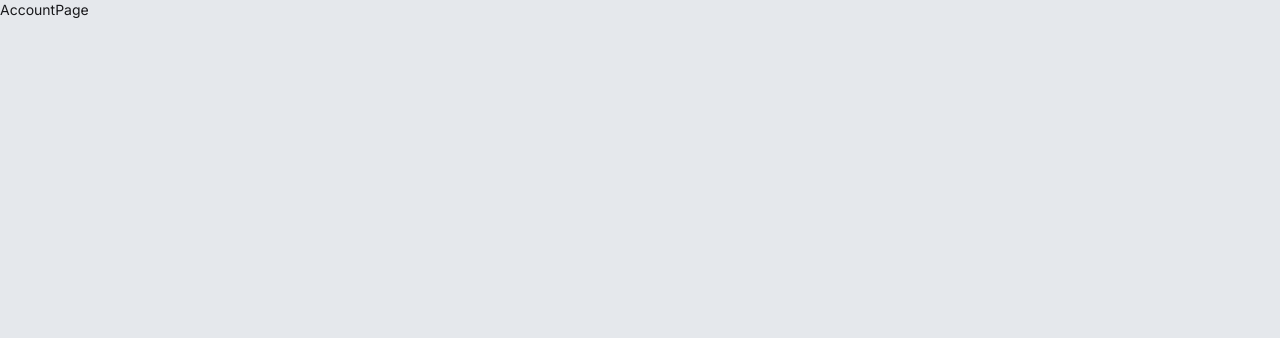
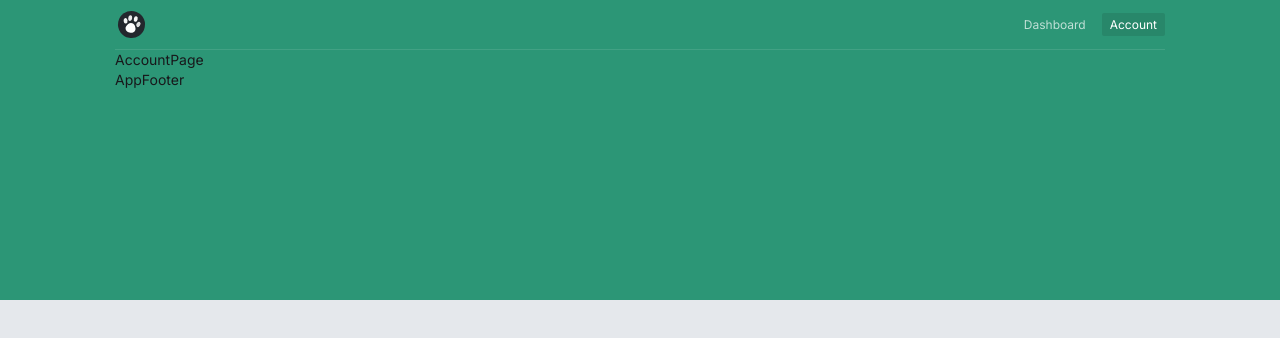
Before and after one commit to Al-E-00/petsoft_project, a Next.js app: page /app/account in a window 1280 px wide. Shown: the top 338 px of the page. Built offline with nearby package versions, Linux system fonts and the light colour scheme.

Commit message:
Add new components and dependencies

```diff
--- a/package.json
+++ b/package.json
@@ -10,6 +10,7 @@
   },
   "dependencies": {
     "@radix-ui/react-icons": "^1.3.0",
+    "@radix-ui/react-slot": "^1.0.2",
     "class-variance-authority": "^0.7.0",
     "clsx": "^2.1.0",
     "next": "14.1.1",
--- /dev/null
+++ b/src/app/(app)/app/layout.tsx
@@ -0,0 +1,17 @@
+import AppFooter from '@/components/app-footer';
+import AppHeader from '@/components/app-header';
+import BackgroundPattern from '@/components/background-pattern';
+
+export default function Layout({ children }: { children: React.ReactNode }) {
+  return (
+    <>
+      <BackgroundPattern />
+
+      <div className='max-w-[65.625rem] mx-auto'>
+        <AppHeader />
+        {children}
+        <AppFooter />
+      </div>
+    </>
+  );
+}
--- a/src/app/(marketing)/page.tsx
+++ b/src/app/(marketing)/page.tsx
@@ -1,5 +1,7 @@
 import Logo from '@/components/logo';
+import { Button } from '@/components/ui/button';
 import Image from 'next/image';
+import Link from 'next/link';
 
 export default function Home() {
   return (
@@ -14,16 +16,22 @@ export default function Home() {
       <div>
         <Logo />
         <h1 className='text-5xl font-semibold my-6 max-w-[31.25rem]'>
-          Manage your <span className='font-extrabold'>pet daycare</span> with ease
+          Manage your <span className='font-extrabold'>pet daycare</span> with
+          ease
         </h1>
         <p className='text-2xl font-medium max-w-[37.5rem]'>
           Use PetSoft to easily keep track of pets under your care. Get lifetime
           access for $299.
         </p>
-      </div>
 
-      <div className='mt-10'>
-
+        <div className='mt-10 space-x-3'>
+          <Button asChild>
+            <Link href='/signup'>Get Started</Link>
+          </Button>
+          <Button variant='secondary' asChild>
+            <Link href='/login'>Log In</Link>
+          </Button>
+        </div>
       </div>
     </main>
   );
--- /dev/null
+++ b/src/components/app-footer.tsx
@@ -0,0 +1,5 @@
+import React from 'react';
+
+export default function AppFooter() {
+  return <div>AppFooter</div>;
+}
--- /dev/null
+++ b/src/components/app-header.tsx
@@ -0,0 +1,42 @@
+'use client';
+
+import React from 'react';
+import Link from 'next/link';
+
+import Logo from './logo';
+import { usePathname } from 'next/navigation';
+import { cn } from '@/lib/utils';
+
+const routes = [
+  { label: 'Dashboard', path: '/app/dashboard' },
+  { label: 'Account', path: '/app/account' },
+];
+
+export default function AppHeader() {
+  const activePathname = usePathname();
+
+  return (
+    <header className='flex justify-between items-center border-b border-white/10 py-2'>
+      <Logo />
+      <nav>
+        <ul className='flex gap-2 text-xs'>
+          {routes.map((route) => (
+            <li key={route.path}>
+              <Link
+                href={route.path}
+                className={cn(
+                  'text-white/70 rounded-sm px-2 py-1 hover:text-white focus:white transition',
+                  {
+                    'bg-black/10 text-white': activePathname === route.path,
+                  }
+                )}
+              >
+                {route.label}
+              </Link>
+            </li>
+          ))}
+        </ul>
+      </nav>
+    </header>
+  );
+}
--- /dev/null
+++ b/src/components/background-pattern.tsx
@@ -0,0 +1,7 @@
+import React from 'react';
+
+export default function BackgroundPattern() {
+  return (
+    <div className='bg-[#2C9676] h-[18.75rem] w-full absolute top-0 -z-10' />
+  );
+}
--- /dev/null
+++ b/src/components/ui/button.tsx
@@ -0,0 +1,54 @@
+import * as React from 'react';
+import { Slot } from '@radix-ui/react-slot';
+import { cva, type VariantProps } from 'class-variance-authority';
+
+import { cn } from '@/lib/utils';
+
+const buttonVariants = cva(
+  'inline-flex items-center justify-center whitespace-nowrap rounded-full text-sm font-medium transition-colors focus-visible:outline-none focus-visible:ring-1 focus-visible:ring-zinc-950 disabled:pointer-events-none disabled:opacity-50',
+  {
+    variants: {
+      variant: {
+        default: 'bg-zinc-900 text-zinc-50 shadow hover:bg-zinc-900/90',
+        destructive: 'bg-red-500 text-zinc-50 shadow-sm hover:bg-red-500/90',
+        outline:
+          'border border-zinc-200 bg-white shadow-sm hover:bg-zinc-100 hover:text-zinc-900',
+        secondary: 'bg-zinc-100 text-zinc-900 shadow-sm hover:bg-zinc-100/80',
+        ghost: 'hover:bg-zinc-100 hover:text-zinc-900',
+        link: 'text-zinc-900 underline-offset-4 hover:underline ',
+      },
+      size: {
+        default: 'h-10 px-6 py-2',
+        sm: 'h-8 rounded-md px-3 text-xs',
+        lg: 'h-10 rounded-md px-8',
+        icon: 'h-9 w-9',
+      },
+    },
+    defaultVariants: {
+      variant: 'default',
+      size: 'default',
+    },
+  }
+);
+
+export interface ButtonProps
+  extends React.ButtonHTMLAttributes<HTMLButtonElement>,
+    VariantProps<typeof buttonVariants> {
+  asChild?: boolean;
+}
+
+const Button = React.forwardRef<HTMLButtonElement, ButtonProps>(
+  ({ className, variant, size, asChild = false, ...props }, ref) => {
+    const Comp = asChild ? Slot : 'button';
+    return (
+      <Comp
+        className={cn(buttonVariants({ variant, size, className }))}
+        ref={ref}
+        {...props}
+      />
+    );
+  }
+);
+Button.displayName = 'Button';
+
+export { Button, buttonVariants };
```
Also changed, not shown: 1 other file (tests, documents, lock files or other folders).
